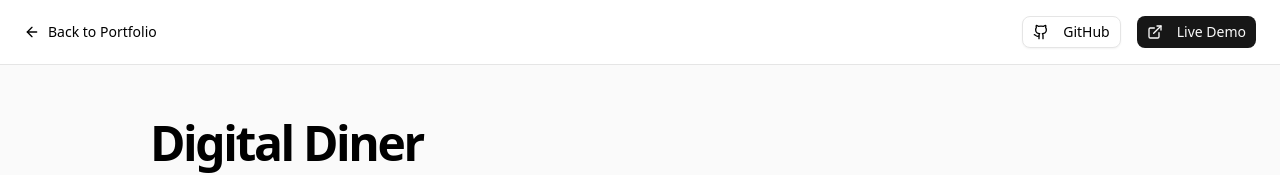
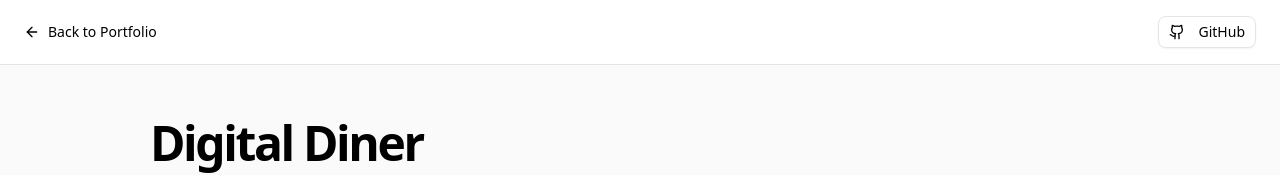
Before and after one commit to SuryatejPonnapalli/portfolio, a Next.js app: page /project/digitalDiner in a window 1280 px wide. Shown: the top 175 px of the page. Built offline with nearby package versions, Linux system fonts and the light colour scheme.

Commit message:
Removed live url for digital diner.

```diff
--- a/components/Projects/ProjectData.ts
+++ b/components/Projects/ProjectData.ts
@@ -106,7 +106,7 @@ export const digitalDinerProjectData = {
      npm i\n
      npm run dev`,
   githubUrl: "https://github.com/SuryatejPonnapalli/digital-diner", // Add your GitHub URL here if available
-  liveUrl: "https://eatoes-digital-diner.vercel.app/",
+  liveUrl: "null",
   images: [
     {
       url: "/online-diner.png",
```
